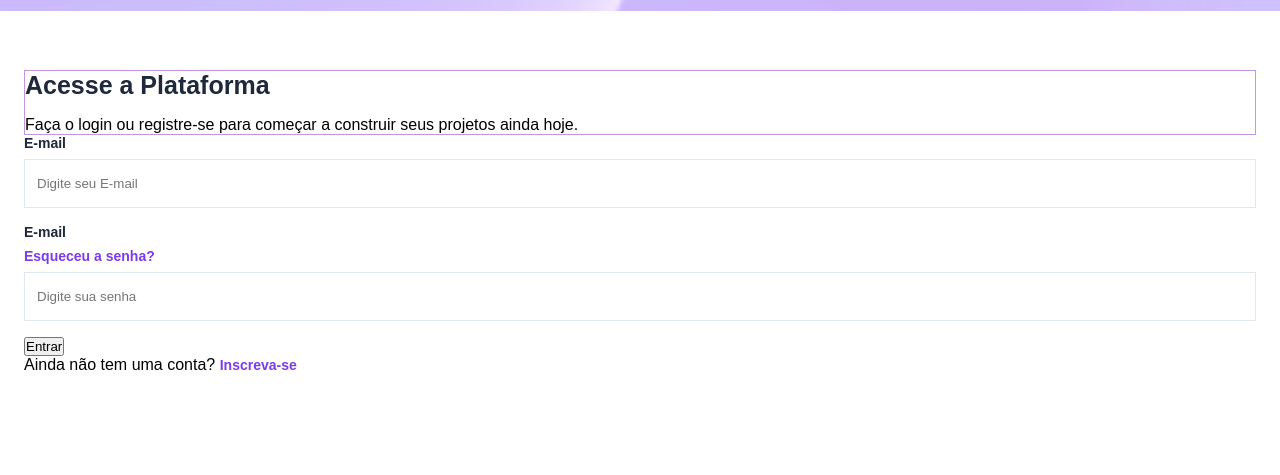
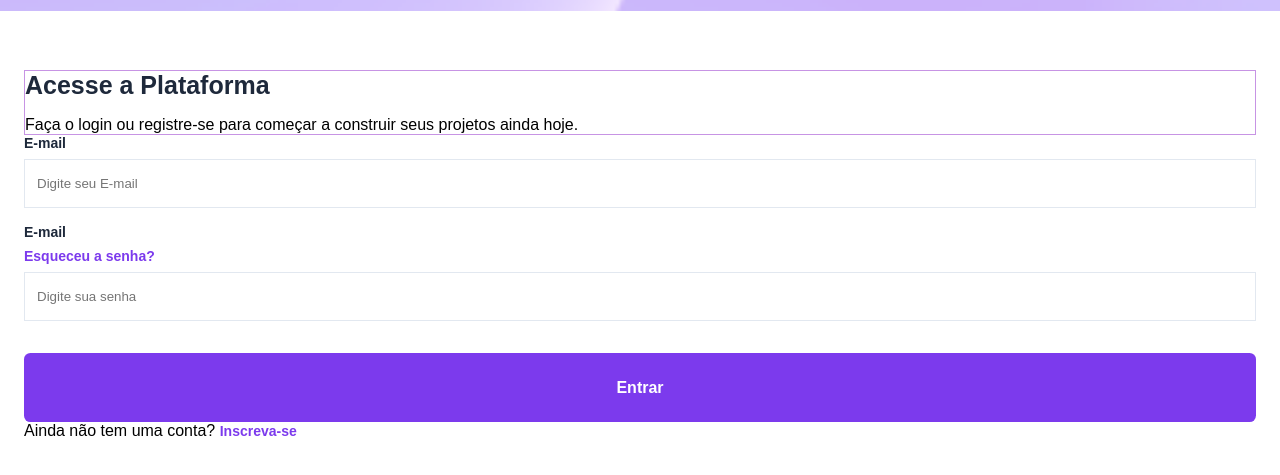
Before and after one commit to nat1zinha/Projeto-vertigo, a plain HTML site: page index.html in a window 1280 px wide. Shown: the part 123-598 px from the top of the page. Drawn offline with Linux system fonts and the light colour scheme.

Commit message:
estilização do botão completa

```diff
--- a/style.css
+++ b/style.css
@@ -11,6 +11,7 @@
     --gray-400: #94a3b8;
     --gray-200: #e2e8f0;
     --purple: #7c3aed;
+    --white: #fff;
 }
 
 header{
@@ -78,3 +79,17 @@ main{
 .login a:hover{
     text-decoration: underline;
 }
+
+.login button{
+    margin-top: 1rem;
+    padding-block:1.6rem ;
+    width: 100%;
+    background: var(--purple);
+    border: none;
+    border-radius: 0.4rem;
+
+    font-size: 1rem;
+    font-weight: 700;
+    color: var(--white);
+
+}
```
